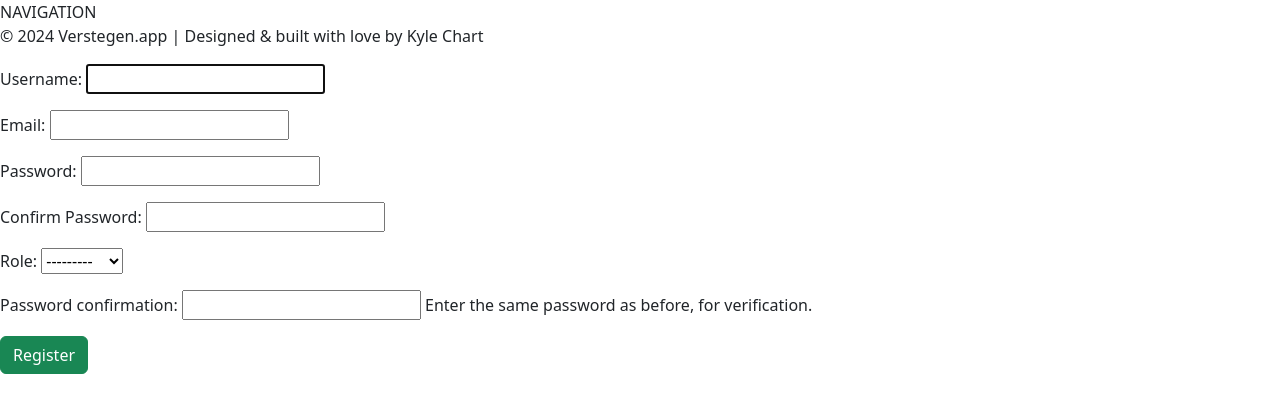
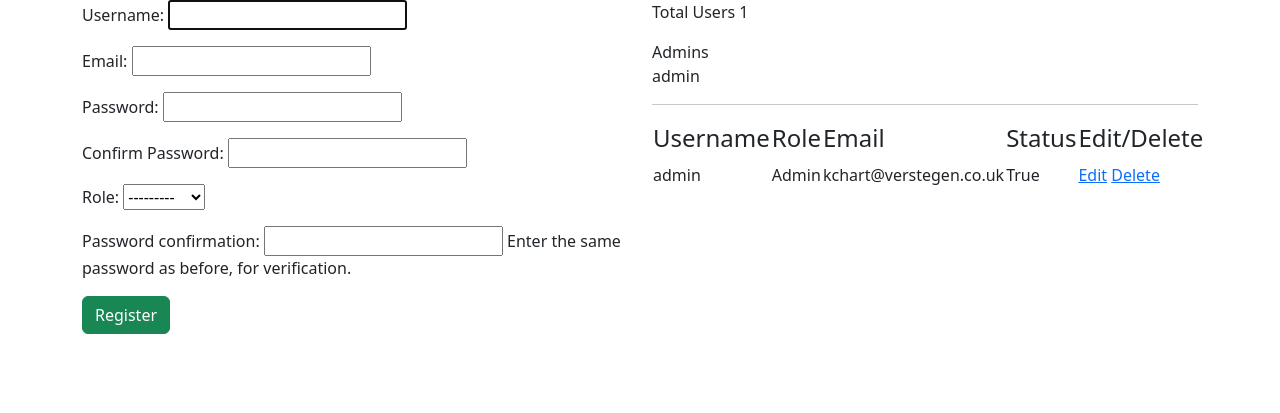
Before and after one commit to Mrekyle/v, a Django app: page /profile/user_admin/ in a window 1280 px wide. Shown: the top 413 px of the page. Run offline with Django 4.2, Linux system fonts and the light colour scheme; a user stored in the database is signed in; data comes from the database, SQL or seed files in the repository; both versions use the stored data as it was after the commit; some libraries are stand-ins or nearby versions.

Commit message:
Added checking for user groups when creating a new account. Added user delete funcionality

```diff
--- a/verstegen_app/templates/base.html
+++ b/verstegen_app/templates/base.html
@@ -37,15 +37,29 @@
         <title>Verstegen.app {% block extra_title %} {% endblock %}</title>
     </head>
     <body>
-        {% if landing %}
-
-        {% else %}
-            NAVIGATION
-                <p class=""> &copy; <script>document.write(new Date().getFullYear())</script> Verstegen.app | Designed & built with love by Kyle Chart</p>
-        {% endif %}
         <main>
             <section>
                 <div>
+
+                    <!-- MESSAGES  -->
+
+                    <div class="message-container">
+                        {% for message in messages %}
+                            {% with message.level as level %}
+                                {% if level == 40 %}
+                                    {% include 'includes/toasts/toast_error.html' %}
+                                {% elif level == 30 %}
+                                    {% include 'includes/toasts/toast_warning.html' %}
+                                {% elif level == 25 %}
+                                    {% include 'includes/toasts/toast_success.html' %}
+                                {% else %}
+                                    {% include 'includes/toasts/toast_info.html' %}
+                                {% endif %}
+                            {% endwith %}
+                        {% endfor %}
+                    </div>
+
+                    <!-- CORE CONTENT -->
 
                     {% if landing %}
                         {% block landing %}
@@ -53,13 +67,17 @@
                         {% endblock %}
                     {% else %}
                         {% block content %}
-
+                            NAVIGATION PANEL
+                            <p class=""> &copy; <script>document.write(new Date().getFullYear())</script> Verstegen.app | Designed & built with love by Kyle Chart</p>
                         {% endblock %}
 
                     {% endif %}
                 </div>
             </section>
         </main>
+
+        <!-- LANDING FOOTER  -->
+
         {% if landing %}
             <div class="footer">
                 <p class=""> &copy; <script>document.write(new Date().getFullYear())</script> Verstegen.app | Designed & Build with love by Kyle Chart</p>
--- a/verstegen_app/user_profile/templates/user-admin.html
+++ b/verstegen_app/user_profile/templates/user-admin.html
@@ -5,9 +5,58 @@
 {% endblock %}
 
 {% block content %}
-    <form class="form" method="POST" enctype="multipart/form-data">
-        {% csrf_token %}
-        {{ form.as_p }}
-        <button type="submit" name="register" class="btn btn-success">Register</button>
-    </form>
+<div class="container">
+    <div class="row">
+        <div class="col-lg-6 col-md-6 col-sm-12">
+            <form class="form" method="POST" enctype="multipart/form-data">
+                {% csrf_token %}
+                {{ form.as_p }}
+                <button type="submit" name="register" class="btn btn-success">Register</button>
+            </form>
+        </div>
+        <div class="col-lg-6 col-md-6 col-sm-12">
+            <p>Total Users {{ count }}</p>
+            Admins
+            {% for user in users %}
+                {% if user.role == 1 %}
+                    <p>{{ user.username }}</p>
+                {% endif %}
+            {% endfor %}
+            <hr>
+            <table class="">
+                <th>
+                    <tr>
+                        <td>
+                            <h4>Username</h4>
+                        </td>
+                        <td>
+                            <h4>Role</h4>
+                        </td>
+                        <td>
+                            <h4>Email</h4>
+                        </td>
+                        <td>
+                            <h4>Status</h4>
+                        </td>
+                        <td>
+                            <h4>Edit/Delete</h4>
+                        </td>
+                    </tr>
+                </th>
+                {% for user in users %}
+                    <tr>
+                        <td>{{ user.username }}</td>
+                        <td>{% if user.role == 1 %} Admin {% elif user.role == 2 %} Staff {% elif user.role == 3 %} Butcher {% elif user.role == 4 %} User {% endif %}</td>
+                        <td>{{ user.email }}</td>
+                        <td>{{ user.is_active }}</td>
+                        <td>
+                            <a href="{% url 'edit_user' user.id %}">Edit</a>
+                            <a href="{% url 'delete_user' user.id %}">Delete</a>
+                        </td>
+                    </tr>
+                {% endfor %}
+            </table>
+        </div>
+    </div>
+</div>
 {% endblock %}
--- a/verstegen_app/user_profile/urls.py
+++ b/verstegen_app/user_profile/urls.py
@@ -2,5 +2,7 @@ from django.urls import path
 from . import views
 
 urlpatterns = [
-    path('user_admin/', views.user_admin, name='user_admin'),
+    path('user_admin/', views.user_manager, name='user_admin'),
+    path('edit_user/<int:user_id>', views.user_edit, name='edit_user'),
+    path('delete_user/<int:user_id>', views.user_delete, name='delete_user'),
 ]
--- a/verstegen_app/user_profile/views.py
+++ b/verstegen_app/user_profile/views.py
@@ -1,4 +1,4 @@
-from django.shortcuts import render, redirect
+from django.shortcuts import render, redirect, get_object_or_404, reverse
 
 from django.contrib.auth.models import Group
 from django.contrib import messages
@@ -11,59 +11,121 @@ from .forms import CreateCustomUser
 # Create your views here.
 
 @login_required(login_url='landing')
-def user_admin(request):
+def user_manager(request):
     """
         Creates the admin user of the application
     """
 
+    users = User.objects.all()
+    user_count = users.count()
     form = CreateCustomUser()
 
-    role_selection = request.POST.get('id_role')
+    role_selection = request.POST.get('role')
+    username = request.POST.get(str('username'))
 
-    # Check the role integer value 1, 2, 3, 4 to process the groups of the user
-
+    """
+        Manual user registration
+    """
     if request.method == 'POST':
-        print(role_selection)
         form = CreateCustomUser(request.POST)
-        if form.is_valid():
-            print(form.data)
-            admin = form.save(commit=False)
-            admin.role = User.ADMIN
-            admin.is_active = True
-            admin.save()
-            group = Group.objects.get(name='Admin')
-            group.user_set.add(admin)
-            messages.success(request, f'New Admin user successfully registered')
-            return redirect('user_admin')
+        if role_selection == '1':
+            if form.is_valid():
+                admin = form.save(commit=False)
+                admin.role = User.ADMIN
+                admin.is_active = True
+                admin.save()
+                group = Group.objects.get(name='Admin')
+                group.user_set.add(admin)
+                messages.success(request, f'New {role_selection} {username}: Was successfully registered')
+                return redirect('user_admin')
+            else:
+                messages.error(request, f'Please check the form and try again.')
+        elif role_selection == '2':
+            if form.is_valid():
+                staff = form.save(commit=False)
+                staff.role = User.STAFF
+                staff.is_active = True
+                staff.save()
+                group = Group.objects.get(name='Staff')
+                group.user_set.add(staff)
+                messages.success(request, f'New {role_selection} {username}: Was successfully registered')
+                return redirect('user_admin')
+            else:
+                messages.error(request, f'Please check the form and try again.')
+        elif role_selection == '3':
+            if form.is_valid():
+                butcher = form.save(commit=False)
+                butcher.role = User.BUTCHER
+                butcher.is_active = True
+                butcher.save()
+                group = Group.objects.get(name='Butcher')
+                group.user_set.add(butcher)
+                messages.success(request, f'New {role_selection} {username}: Was successfully registered')
+                return redirect('user_admin')
+            else:
+                messages.error(request, f'Please check the form and try again.')
+        elif role_selection == '4':
+            if form.is_valid():
+                user = form.save(commit=False)
+                user.role = User.USER
+                user.is_active = True
+                user.save()
+                group = Group.objects.get(name='User')
+                group.user_set.add(user)
+                messages.success(request, f'New {role_selection} {username}: Was successfully registered')
+                return redirect('user_admin')
+            else:
+                messages.error(request, f'Please check the form and try again.')
+        else:
+            messages.error(request, f'Oops.. Something went wrong. Please take another look at the form \
+                        and please try again.')
 
     template = 'user-admin.html'
     context = {
         'form': form,
+        'users': users,
+        'count': user_count,
     }
 
     return render(request, template, context)
 
-# def register_user(request):
+@login_required(login_url='landing')
+@allowed_users(allowed_roles=['Admin', 'Staff'])
+def user_edit(request, pk):
     """
-        Creates the user user of the application
+        Allows the Staff to edit the users
     """
 
-    form = UserCreationForm()
+    user = get_object_or_404(User, id=pk)
+
     if request.method == 'POST':
+        form = CreateCustomUser(request.POST, instance=user)
+
         if form.is_valid():
-            user = form.save(commit=False)
-            user.role = User.USER
-            user.is_active = True
-            user.save()
-            group = Group.objects.get(name='User')
-            group.user_set.add(user)
-            messages.success(request, f'New User successfully registered')
-            return redirect('home')
+            form.save()
+            messages.success(request, f'User {pk} was successfully updated')
+            return redirect('user_admin')
+        else:
+            messages.error(request, f'Something went wrong. Please check the form and try again.')
+    else:
+        form = CreateCustomUser(instance=user)
+        messages.info(request, f'You are currently editing user profile: {pk}')
 
-
-    template = 'user-control.html'
+    template = ''
     context = {
         'form': form,
+        'user': user,
     }
+    return render(request, template, context)
 
-    return redirect(request, template, context)
+@login_required(login_url='landing')
+
+def user_delete(request, user_id):
+    """
+        Allows the Admin to delete the users
+    """
+
+    user = get_object_or_404(User, pk=user_id)
+    user.delete()
+    messages.success(request, f'User {user.username} was successfully deleted')
+    return redirect(reverse('user_admin'))
--- a/verstegen_app/verstegen_app/urls.py
+++ b/verstegen_app/verstegen_app/urls.py
@@ -24,7 +24,7 @@ urlpatterns = [
     path('admin/', admin.site.urls),
     path('accounts/', include('allauth.urls')),
     path('', include('landing.urls')),
-    path('home/', include('home.urls')),
+    path('', include('home.urls')),
     path('profile/', include('user_profile.urls')),
 ]   + static(settings.MEDIA_URL, document_root=settings.MEDIA_ROOT)
 
```
Also changed, not shown: verstegen_app/templates/includes/toasts/toast_error.html (added, +12 -0 lines), verstegen_app/templates/includes/toasts/toast_info.html (added, +13 -0 lines), verstegen_app/templates/includes/toasts/toast_success.html (added, +12 -0 lines), verstegen_app/templates/includes/toasts/toast_warning.html (added, +13 -0 lines), verstegen_app/user_profile/decorators.py (+9 -2 lines), verstegen_app/db.sqlite3.
